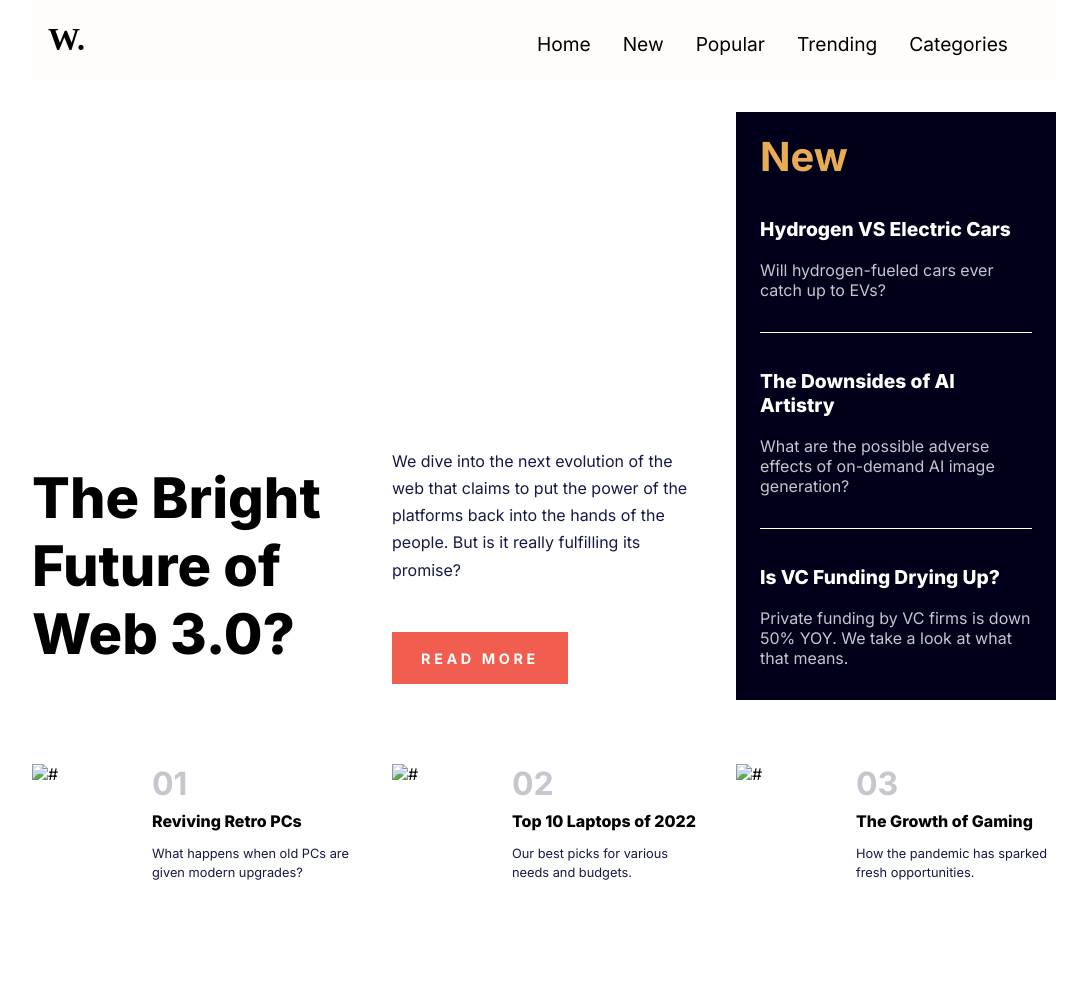
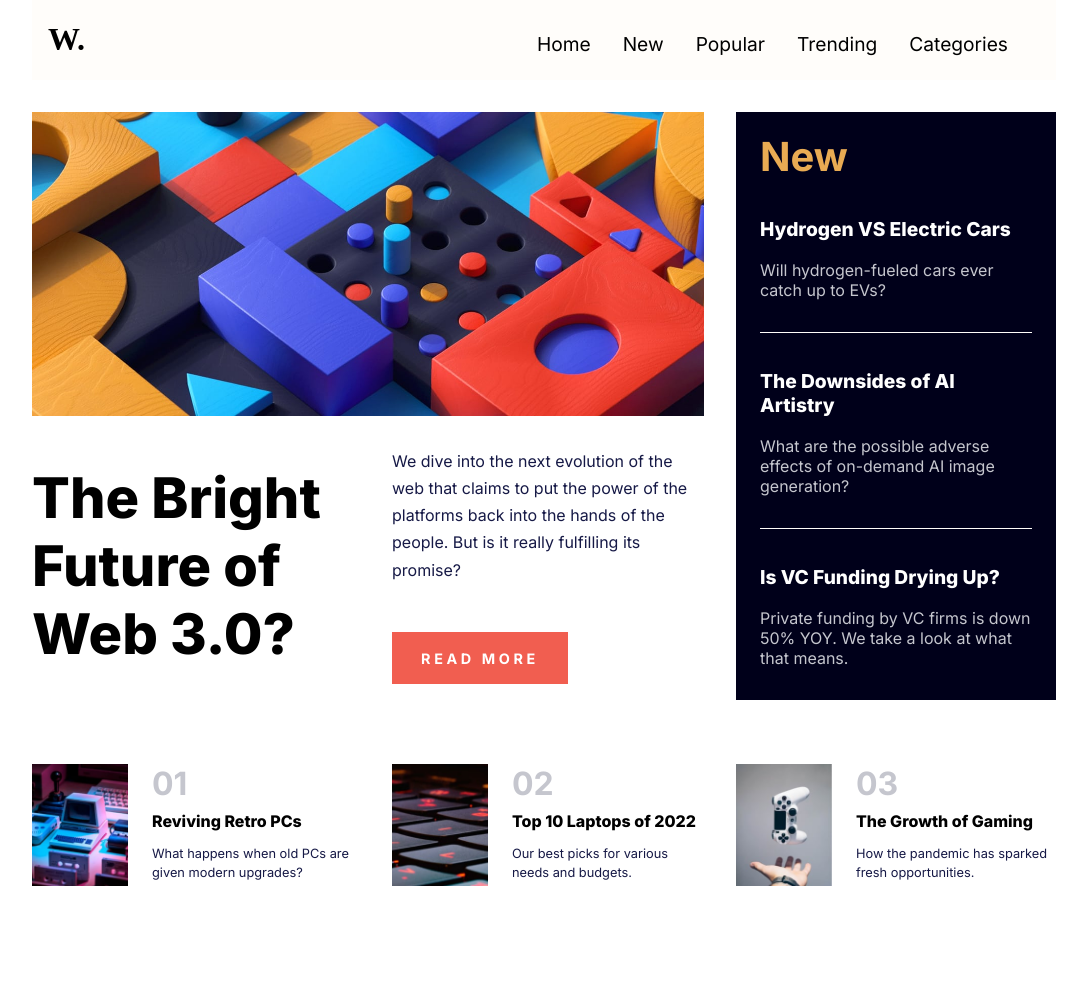
Before and after one commit to paulimmds/news-home-page, a plain HTML site: page index.html in a window 1280 px wide. Shown: the whole page, without its empty margins (96-1183 px from the left). Drawn offline with Linux system fonts and the light colour scheme.

Commit message:
Fixing some simple directory adress errors

```diff
--- a/content-style.css
+++ b/content-style.css
@@ -30,7 +30,7 @@ main {
 }
 
 .img {
-    content: url(assets/images/image-web-3-mobile.jpg);
+    content: url(images/image-web-3-mobile.jpg);
 }
 
 .container-main h2 {
@@ -165,7 +165,7 @@ main {
     .img {
         grid-area: image;
         content: unset;
-        background: url(assets/images/image-web-3-desktop.jpg);
+        background: url(images/image-web-3-desktop.jpg);
         background-size: cover;
     }
 
--- a/index.html
+++ b/index.html
@@ -61,7 +61,7 @@
           <article class="container-bottom">
             <div class="blog blog-item-one">
               <div>
-                <img src="assets/images/image-retro-pcs.jpg" alt="#">
+                <img src="images/image-retro-pcs.jpg" alt="#">
               </div>
               <div>
                 <h3>01</h3>
@@ -71,7 +71,7 @@
             </div>
             <div class="blog blog-item-two">
               <div>
-                <img src="assets/images/image-top-laptops.jpg" alt="#">
+                <img src="images/image-top-laptops.jpg" alt="#">
               </div>
 
               <div>
@@ -82,7 +82,7 @@
             </div>
             <div class="blog blog-item-three">
               <div>
-                <img src="assets/images/image-gaming-growth.jpg" alt="#">
+                <img src="images/image-gaming-growth.jpg" alt="#">
               </div>
 
               <div>
```
